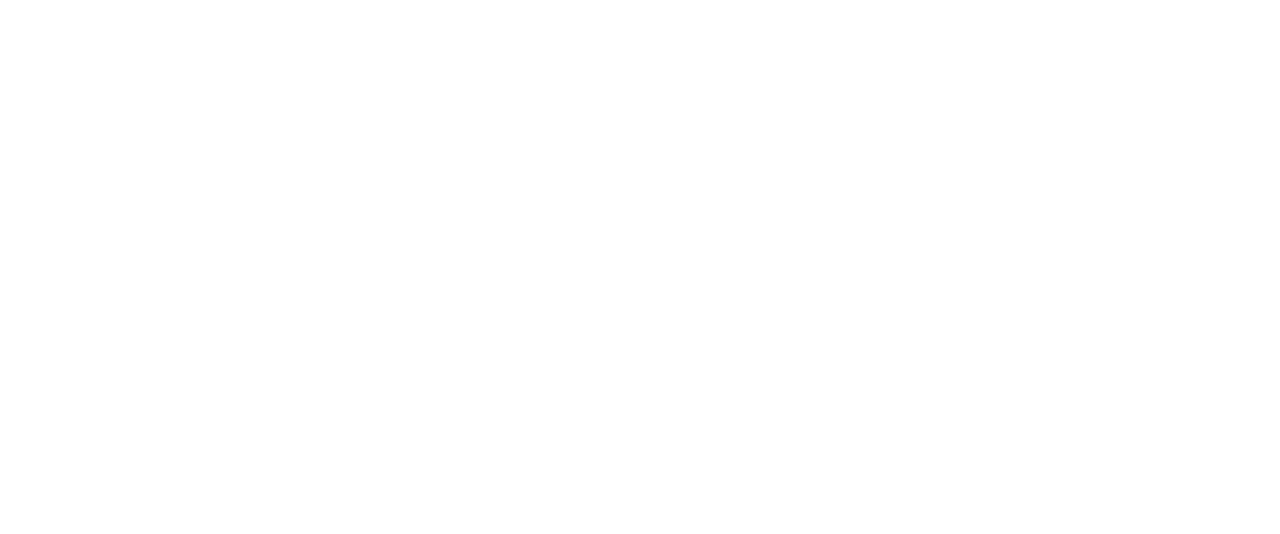
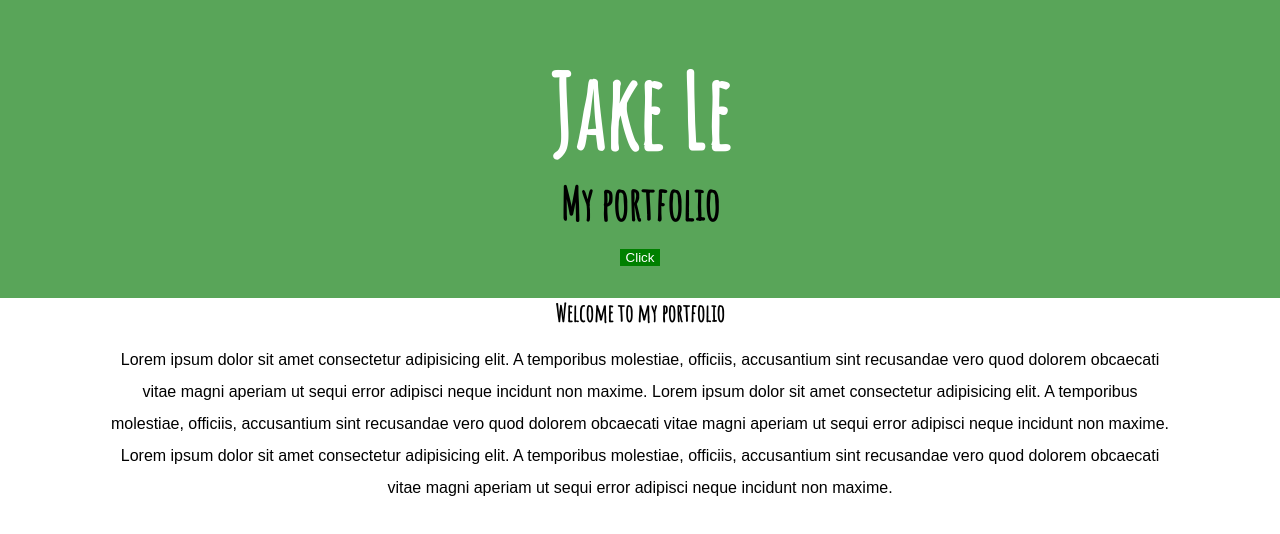
Before and after one commit to Lejake888/portfolio-website, a plain HTML site: page html/index.html in a window 1280 px wide. Drawn offline with Linux system fonts and the light colour scheme.

Commit message:
Added button

```diff
--- a/css/style.css
+++ b/css/style.css
@@ -1,54 +1,54 @@
 @import url('https://fonts.googleapis.com/css?family=Amatic+SC&display=swap');
 @import url('https://fonts.googleapis.com/css?family=Anton&display=swap');
+
 header {
     text-align: center;
     height: 200px;
     background-color: rgb(89, 165, 89);
     padding: 50px;
-    margin-top: -50px;
     font-size: 30px;
-    font-family: 'Amatic SC';
     background-repeat: no-repeat;
     background-size: contain;
+    margin-top: -10px;
+    margin-left: -10px;
+    margin-right: -10px;
+}
+
+header > button {
+    background-color: green;
+    border: none;
+    color:white;
 }
 
 body {
-    margin:0;
+    font-family: 'Amatic SC';
 }
 
 h1 {
+    margin:0;
+    font-size: 100px;
     color:white;
 }
 
-.navBar {
-    padding-top:10px;
-    background-color:green;
-    height: 33px
+h2 {
+    margin:0;
+    color:black;
 }
 
-.navBar > a {
-    color:white;
-    outline: none;
-    font-size: 20px;
-    text-align: center;
-    background-color: rgb(35, 145, 35);
-    margin-top: 2px;
-    border-left: 20px;
-    padding-top:10px;
-    padding-left: 10px;
-    padding-right: 10px;
-    padding-bottom:10px;
+#aboutMe {
+    text-align: center ;
+}
+
+#aboutMe > h2 {
+    text-align: center ;
+}
+
+p {
+    font-family:arial;
+    text-align: center ;
+    margin-left: 100px;
+    margin-right: 100px;
+    line-height: 2;
+
 
 }
-
-a {
-   text-decoration: none;
-}
-
-h4{
-    text-align: center;
-}
-
-button {
-
-}
--- a/html/index.html
+++ b/html/index.html
@@ -2,9 +2,20 @@
 <html lang="en">
 <head>
     <meta charset="UTF-8">
-    <title>Portfolio</title>
+    <link rel = "stylesheet" href = "../css/style.css">
+    <div id="loadingScreen"></div>
+        <div id= "loadingScreenContent"></div>
+            <title>Portfolio</title>
+            <header>
+                <h1>Jake Le</h1>
+                <h2>My portfolio</h2>
+                <button onclick= "firstButton()">Click</button>
+            </header>
 </head>
 <body>
-
+    <div id="aboutMe">
+        <h2>Welcome to my portfolio</h2>
+        <p>Lorem ipsum dolor sit amet consectetur adipisicing elit. A temporibus molestiae, officiis, accusantium sint recusandae vero quod dolorem obcaecati vitae magni aperiam ut sequi error adipisci neque incidunt non maxime. Lorem ipsum dolor sit amet consectetur adipisicing elit. A temporibus molestiae, officiis, accusantium sint recusandae vero quod dolorem obcaecati vitae magni aperiam ut sequi error adipisci neque incidunt non maxime. Lorem ipsum dolor sit amet consectetur adipisicing elit. A temporibus molestiae, officiis, accusantium sint recusandae vero quod dolorem obcaecati vitae magni aperiam ut sequi error adipisci neque incidunt non maxime.</p>
+        <script src="../js/main.js"></script>
 </body>
 </html>
--- /dev/null
+++ b/js/main.js
@@ -0,0 +1,3 @@
+let firstButton = () => {
+    alert("Hello")
+}
```
